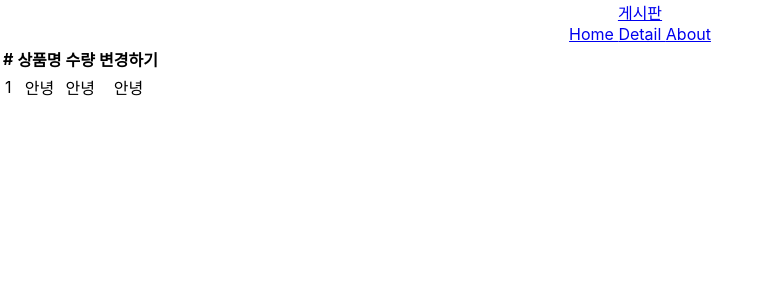
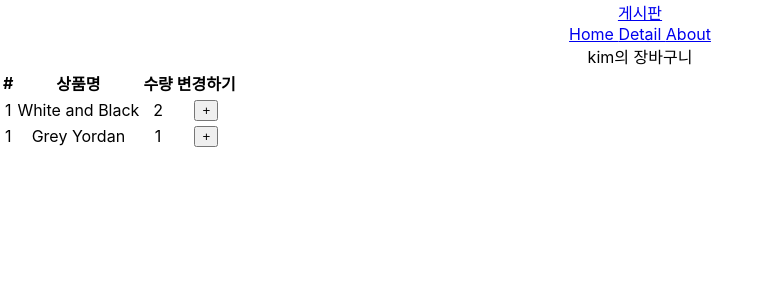
Before and after one commit to kumoh19/shop, a React (Create React App) app: page /cart in a window 1280 px wide. Shown: the top 300 px of the page, without its empty margins (0-771 px from the left). Built offline with nearby package versions, Linux system fonts and the light colour scheme; the HTML template or start-up script is replaced by a standard one.

Commit message:
Redux의 state 변경하는 법

```diff
--- a/src/pages/Cart.js
+++ b/src/pages/Cart.js
@@ -1,8 +1,25 @@
 import { Table } from "react-bootstrap";
+import { useDispatch, useSelector } from "react-redux";
+import { changeName } from "../store";
 
 function Cart() {
+  let state = useSelector((state) => {
+    return state;
+  }); //redux: prop없이 state전송가능
+  let dispatch = useDispatch()
+  // let suser = useSelector((state) => {
+  //   return state.user;
+  // });
+  // let sstock = useSelector((state) => {
+  //   return state.stock;
+  // });
+  // console.log(state);
+  // console.log(suser);
+  // console.log(sstock);
+
   return (
     <div>
+      {state.user}의 장바구니
       <Table>
         <thead>
           <tr>
@@ -13,12 +30,14 @@
           </tr>
         </thead>
         <tbody>
-          <tr>
-            <td>1</td>
-            <td>안녕</td>
-            <td>안녕</td>
-            <td>안녕</td>
-          </tr>
+          {state.cart.map((a, i) => (
+            <tr key={i}>
+              <td>1</td>
+              <td>{state.cart[i].name}</td>
+              <td>{state.cart[i].count}</td>
+              <td><button onClick={()=>{dispatch(changeName())}}>+</button></td>
+            </tr>
+          ))}
         </tbody>
       </Table>
     </div>
--- a/src/store.js
+++ b/src/store.js
@@ -1,5 +1,34 @@
-import { configureStore } from '@reduxjs/toolkit'
+import { configureStore, createSlice } from '@reduxjs/toolkit'
+
+let user = createSlice({
+  name:'user',
+  initialState: 'kim',
+  reducers:{
+    changeName(state){
+      return 'john ' + state
+    }
+  }
+})
+
+export let { changeName } = user.actions
+
+let stock = createSlice({
+  name: 'stock',
+  initialState:[10, 11, 12]
+})
+
+let cart = createSlice({
+  name : 'cart',
+  initialState : [
+    {id : 0, name : 'White and Black', count : 2},
+    {id : 2, name : 'Grey Yordan', count : 1}
+  ]
+})
 
 export default configureStore({
-  reducer: { }
+  reducer: {
+    user: user.reducer,
+    stock: stock.reducer,
+    cart: cart.reducer
+  }
 })
```
